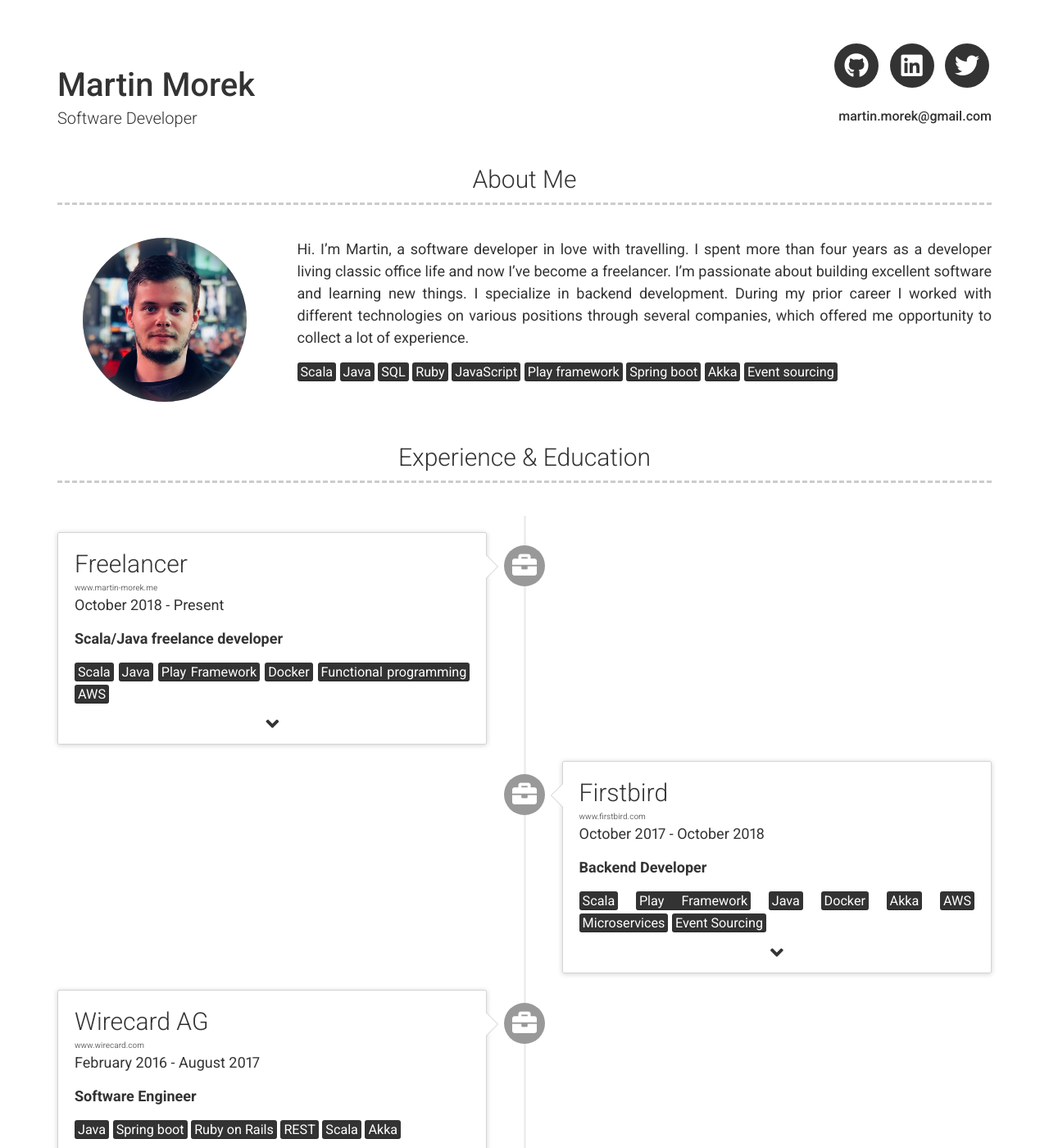
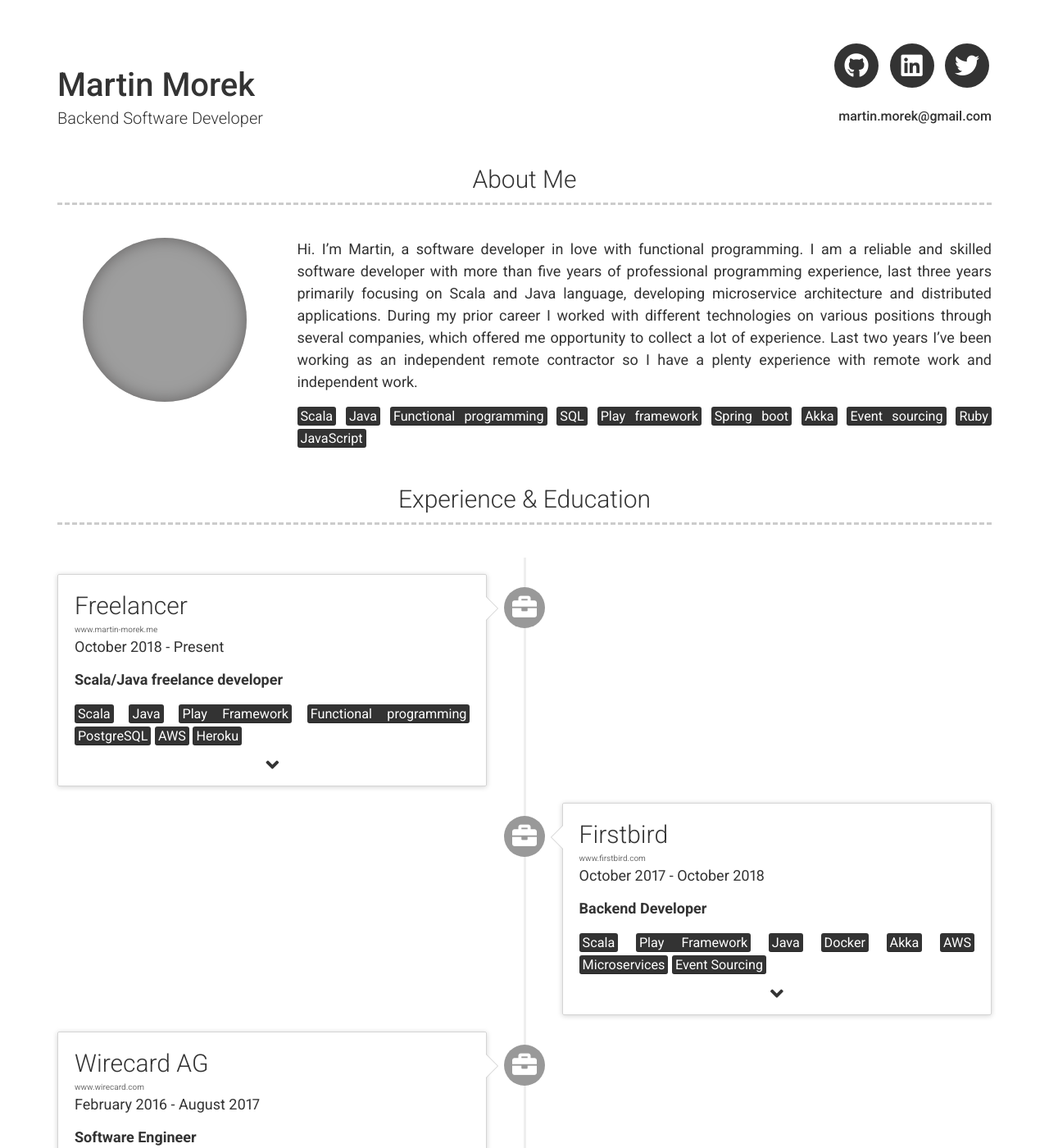
Before and after one commit to martin-morek/resume, a Jekyll site: the page built from index.md, in a window 1280 px wide and 1400 px high. Shown: the whole window at 82% size. Built offline with Jekyll 4.4.1, drawn with Linux system fonts in a browser that asks for light colours; nearby versions of some CDN libraries; grey boxes are pictures that could not be loaded.

```diff
--- a/_config.yml
+++ b/_config.yml
@@ -4,7 +4,7 @@ favicon: img/favicon.ico
 
 # Personal info
 name: Martin Morek
-title: Software Developer
+title: Backend Software Developer
 email: martin.morek@gmail.com
 
 # Social links
@@ -14,11 +14,11 @@ linkedin_username: martinmorek
 
 # About Section
 # about_title: About Me (Use this to override about section title)
-about_profile_image: img/martin-morek.jpg
+about_profile_image: img/martin-morek.jpeg
 about_content: |
-  Hi. I'm Martin, a software developer in love with travelling. I spent more than four years as a developer living classic office life and now I've become a freelancer. I'm passionate about building excellent software and learning new things. I specialize in backend development. During my prior career I worked with different technologies on various positions through several companies, which offered me opportunity to collect a lot of experience.
+  Hi. I'm Martin, a software developer in love with functional programming. I am a reliable and skilled software developer with more than five years of professional programming experience, last three years primarily focusing on Scala and Java language, developing microservice architecture and distributed applications. During my prior career I worked with different technologies on various positions through several companies, which offered me opportunity to collect a lot of experience. Last two years I’ve been working as an independent remote contractor so I have a plenty experience with remote work and independent work.
 
-  <mark>Scala</mark> <mark>Java</mark> <mark>SQL</mark> <mark>Ruby</mark> <mark>JavaScript</mark> <mark>Play framework</mark> <mark>Spring boot</mark> <mark>Akka</mark> <mark>Event sourcing</mark>
+  <mark>Scala</mark> <mark>Java</mark> <mark>Functional programming</mark> <mark>SQL</mark> <mark>Play framework</mark> <mark>Spring boot</mark> <mark>Akka</mark> <mark>Event sourcing</mark> <mark>Ruby</mark> <mark>JavaScript</mark>
 
 # Projects Section
 # projects_title: Projects #(Use this to override about projects section title)
@@ -33,10 +33,10 @@ about_content: |
 # more_title: A Little More About Me #(Use this to override about more section title)
 more_content: | # this will include new lines to allow paragraphs
     Alongside my interests in programming and software engineering some of my other interests and hobbies are:
+      - sports
       - traveling
       - cooking
       - books
-      - movies
 
 # Footer
 footer_show_references: false
```
Also changed, not shown: _data/experience.yml (+10 -6 lines), img/martin-morek.jpg (deleted), modern-resume-theme.gemspec, 3 other files.
